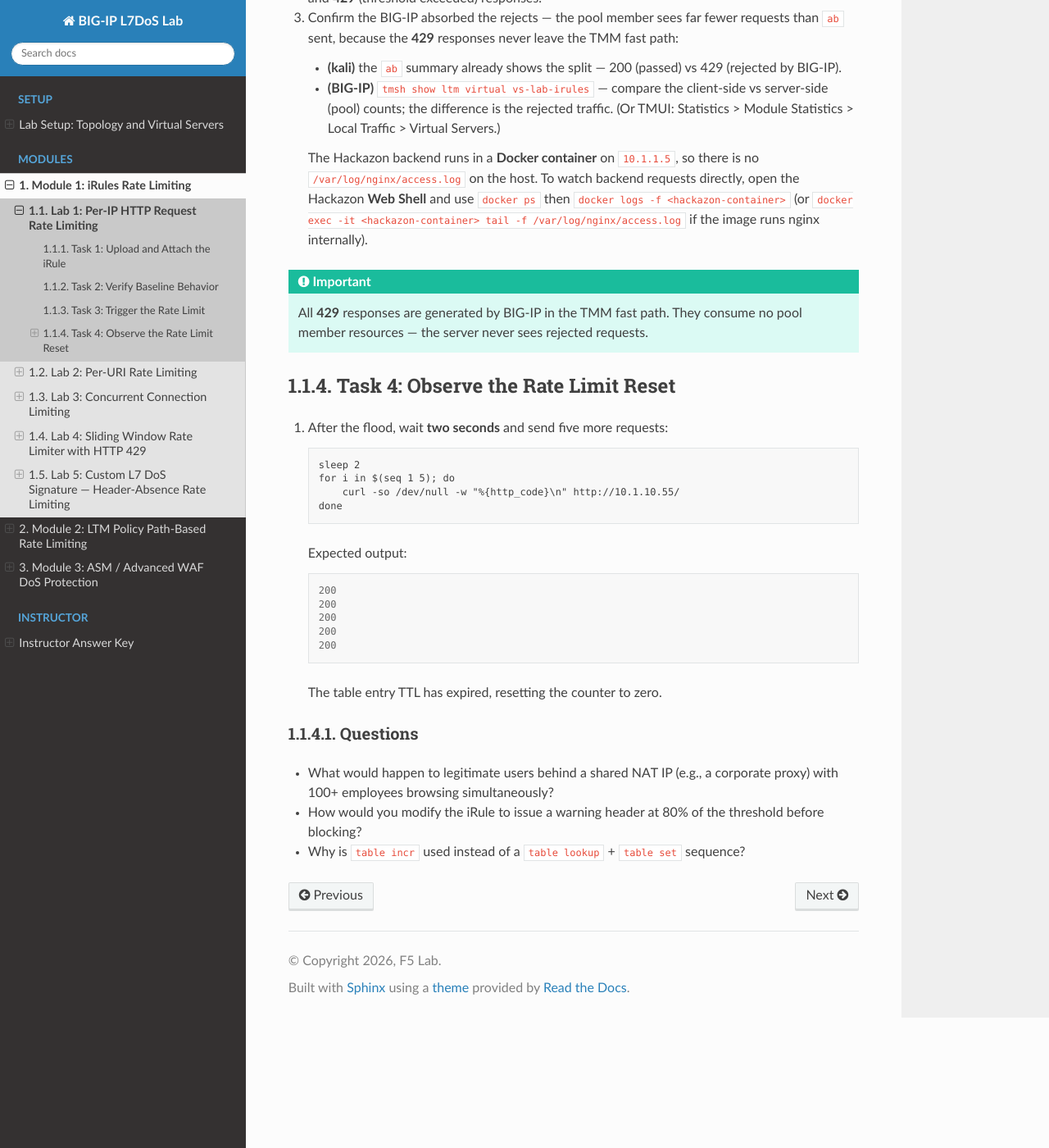
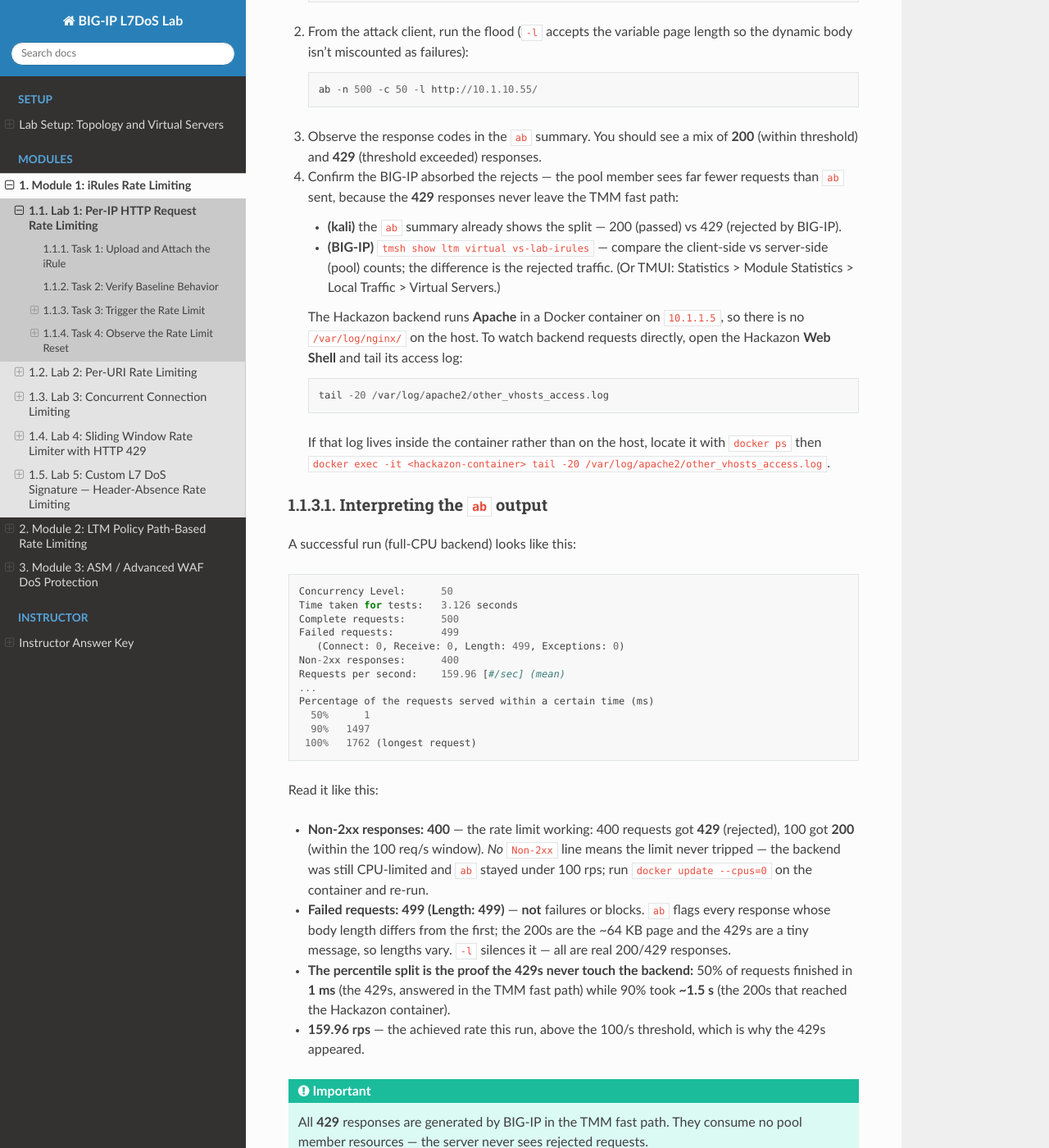
Before and after one commit to snowblind-/BIG-IP-L7DoS-Lab, a Sphinx documentation site: the page built from docs/module1-irules/lab1/lab1-per-ip-rate-limiting.rst, in a window 1280 px wide and 1400 px high, scrolled down 1748 px. Shown: the whole window at 82% size. Built offline with Sphinx 7.4.7 and the Read the Docs theme 3.1.0, drawn with Linux system fonts in a browser that asks for light colours; some of the changed text lies outside the part shown.

Commit message:
Lab 1 Task 3: full-CPU backend prerequisite + ab interpretation + Apache log
The Hackazon container is CPU-limited by default, which holds ab to ~30 rps
(under the 100/s per-IP limit) so nothing is rejected. Add 'docker update
--cpus=0 <container>' as the prerequisite that lets ab reach ~160 rps and trip
the limit (confirmed on-box). Add the ab output interpretation (Non-2xx = 429s;
Failed(Length) = dynamic-page artifact; 1ms-vs-1.5s percentiles = 429 TMM fast
path vs slow backend) and -l on the run; correct the backend log to Apache.
Supersedes lab1-task3-interpret / lab1-task3-apache-log.

```diff
--- a/docs/module1-irules/lab1/lab1-per-ip-rate-limiting.rst
+++ b/docs/module1-irules/lab1/lab1-per-ip-rate-limiting.rst
@@ -84,9 +84,18 @@
 Task 3: Trigger the Rate Limit
 --------------------------------
 
-#. From the attack client, run a short HTTP flood that exceeds the threshold::
+#. **First ensure the Hackazon backend is at full CPU.** The container is
+   CPU-limited by default, which holds ``ab`` to ~30 rps — below the 100 req/s
+   limit — so nothing is rejected. On the Hackazon **Web Shell** (``10.1.1.5``)
+   remove the limit::
 
-      ab -n 500 -c 50 http://10.1.10.55/
+      docker ps                                  # note the Hackazon container
+      docker update --cpus=0 <hackazon-container>   # 0 = no CPU limit (full speed)
+
+#. From the attack client, run the flood (``-l`` accepts the variable page length
+   so the dynamic body isn't miscounted as failures)::
+
+      ab -n 500 -c 50 -l http://10.1.10.55/
 
 #. Observe the response codes in the ``ab`` summary. You should see a mix of
    **200** (within threshold) and **429** (threshold exceeded) responses.
@@ -102,12 +111,49 @@
      traffic. (Or TMUI: Statistics > Module Statistics > Local Traffic > Virtual
      Servers.)
 
-   The Hackazon backend runs in a **Docker container** on ``10.1.1.5``, so there
-   is no ``/var/log/nginx/access.log`` on the host. To watch backend requests
-   directly, open the Hackazon **Web Shell** and use ``docker ps`` then
-   ``docker logs -f <hackazon-container>`` (or ``docker exec -it
-   <hackazon-container> tail -f /var/log/nginx/access.log`` if the image runs
-   nginx internally).
+   The Hackazon backend runs **Apache** in a Docker container on ``10.1.1.5``, so
+   there is no ``/var/log/nginx/`` on the host. To watch backend requests
+   directly, open the Hackazon **Web Shell** and tail its access log::
+
+      tail -20 /var/log/apache2/other_vhosts_access.log
+
+   If that log lives inside the container rather than on the host, locate it with
+   ``docker ps`` then ``docker exec -it <hackazon-container> tail -20
+   /var/log/apache2/other_vhosts_access.log``.
+
+Interpreting the ``ab`` output
+~~~~~~~~~~~~~~~~~~~~~~~~~~~~~~~~
+
+A successful run (full-CPU backend) looks like this::
+
+   Concurrency Level:      50
+   Time taken for tests:   3.126 seconds
+   Complete requests:      500
+   Failed requests:        499
+      (Connect: 0, Receive: 0, Length: 499, Exceptions: 0)
+   Non-2xx responses:      400
+   Requests per second:    159.96 [#/sec] (mean)
+   ...
+   Percentage of the requests served within a certain time (ms)
+     50%      1
+     90%   1497
+    100%   1762 (longest request)
+
+Read it like this:
+
+- **Non-2xx responses: 400** — the rate limit working: 400 requests got **429**
+  (rejected), 100 got **200** (within the 100 req/s window). *No* ``Non-2xx`` line
+  means the limit never tripped — the backend was still CPU-limited and ``ab``
+  stayed under 100 rps; run ``docker update --cpus=0`` on the container and re-run.
+- **Failed requests: 499 (Length: 499)** — **not** failures or blocks. ``ab`` flags
+  every response whose body length differs from the first; the 200s are the ~64 KB
+  page and the 429s are a tiny message, so lengths vary. ``-l`` silences it — all
+  are real 200/429 responses.
+- **The percentile split is the proof the 429s never touch the backend:** 50% of
+  requests finished in **1 ms** (the 429s, answered in the TMM fast path) while 90%
+  took **~1.5 s** (the 200s that reached the Hackazon container).
+- **159.96 rps** — the achieved rate this run, above the 100/s threshold, which is
+  why the 429s appeared.
 
 .. important::
 
```
